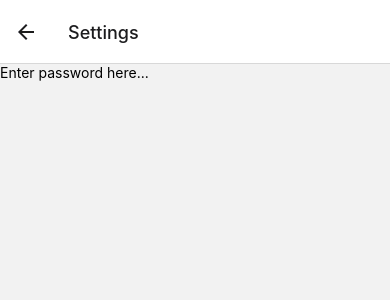
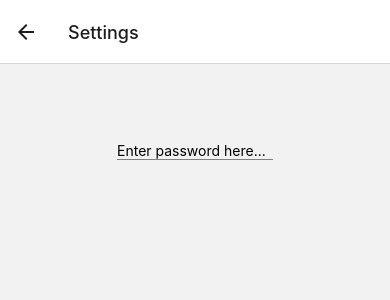
Before and after one commit to dillydally414/HaikuApp, a React Native app: screen /Settings in a window 390 px wide. Shown: the top 300 px of the page. Built offline with nearby package versions, Linux system fonts and the light colour scheme.

Commit message:
password styling

```diff
--- a/src/pages/Settings.tsx
+++ b/src/pages/Settings.tsx
@@ -5,7 +5,11 @@ import { RootStackParamList } from "../types";
 import styled from "styled-components/native";
 
 const Password = styled(TextInput)`
-
+  align-self: center;
+  border-bottom-width: 1px;
+  border-bottom-color: gray;
+  margin: 20% 0;
+  width: 40%;
 `;
 
 const Settings = ({
```
